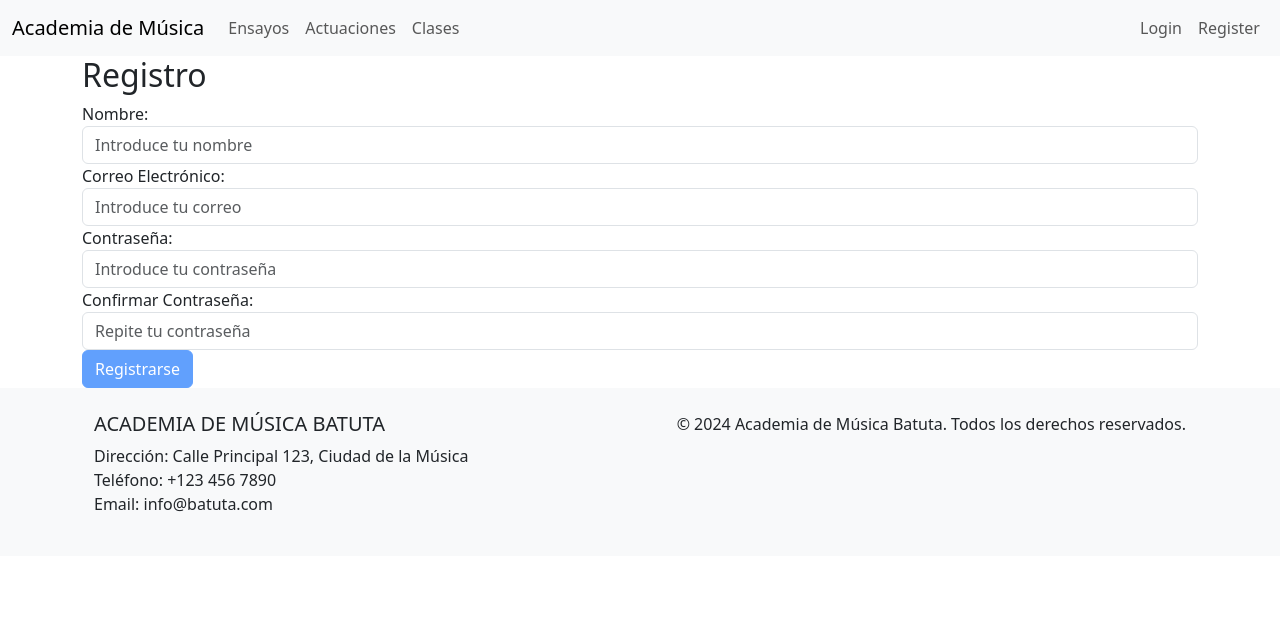
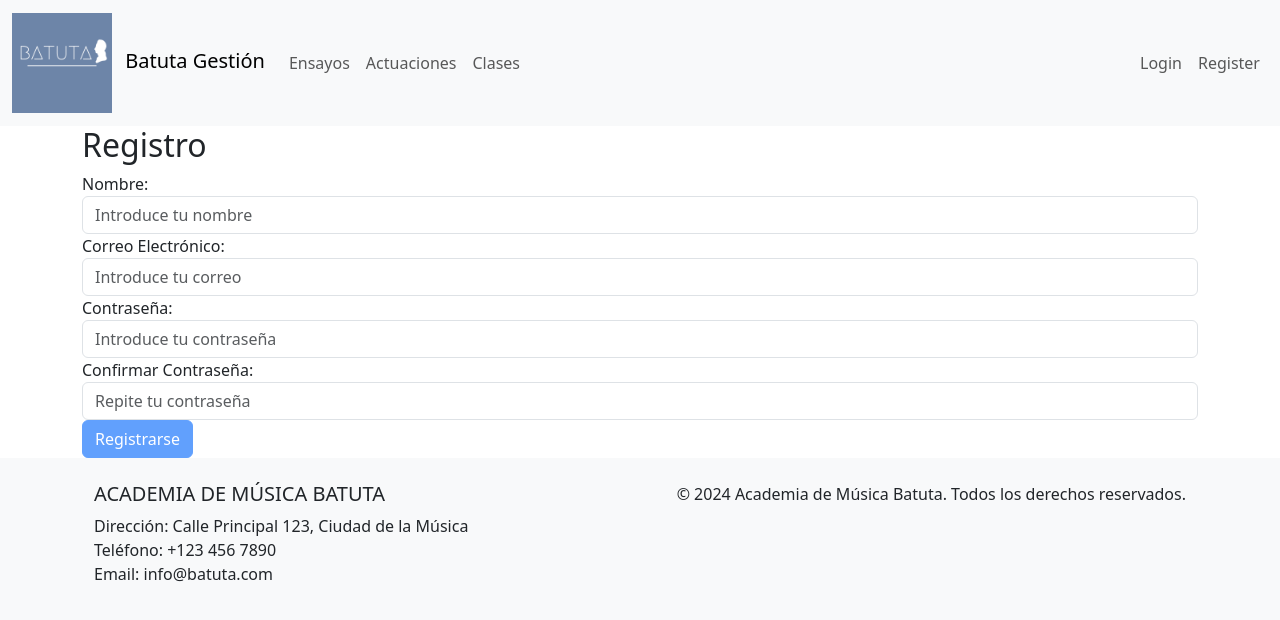
Before and after one commit to 4n483l/batuta-frontend, an Angular app: page /register in a window 1280 px wide. Shown: the top 620 px of the page. Built offline with nearby package versions, Linux system fonts and the light colour scheme.

Commit message:
login/logut  funcionando

```diff
--- a/src/app/app-routing.module.ts
+++ b/src/app/app-routing.module.ts
@@ -2,13 +2,14 @@ import { NgModule } from '@angular/core';
 import { RouterModule, Routes } from '@angular/router';
 import { LoginComponent } from './auth/login/login.component';
 import { RegisterComponent } from './auth/register/register.component';
+import { DashboardComponent } from './components/dashboard/dashboard.component';
 
 const routes: Routes = [
-  { path: '', component: LoginComponent },
+  { path: '', component: DashboardComponent },
   { path: 'register', component: RegisterComponent }, // Ruta explícita para el registro (opcional)
   { path: 'login', component: LoginComponent }, // Ruta explícita para el login (opcional)
   // Aquí puedes agregar más rutas según sea necesario, por ejemplo:
-  // { path: 'dashboard', component: DashboardComponent }
+  { path: 'dashboard', component: DashboardComponent },
   { path: '**', redirectTo: '' }, // Redirigir a la página de login si no se encuentra la ruta
 ];
 
--- a/src/app/services/auth/auth.service.ts
+++ b/src/app/services/auth/auth.service.ts
@@ -1,6 +1,6 @@
 import { Injectable } from '@angular/core';
 import { HttpClient, HttpHeaders } from '@angular/common/http';
-import { Observable } from 'rxjs';
+import { BehaviorSubject, Observable } from 'rxjs';
 import { map } from 'rxjs/operators';
 
 @Injectable({
@@ -8,6 +8,12 @@ import { map } from 'rxjs/operators';
 })
 export class AuthService {
   private API_URL = 'http://127.0.0.1:8000/api'; // URL del backend Laravel
+
+  // El estado de si el usuario está logueado. emisor de eventos
+  private loggedIn = new BehaviorSubject<boolean>(this.isAuthenticated());
+
+  // Observable para suscribirse a los cambios en el estado de autenticación
+  isLoggedIn$ = this.loggedIn.asObservable();
 
   constructor(private http: HttpClient) {}
 
@@ -19,6 +25,7 @@ export class AuthService {
         // Almacenar el token JWT en localStorage
         if (response.token) {
           localStorage.setItem('jwtToken', response.token);
+          this.loggedIn.next(true); // Emitir el evento de que el usuario está logueado
         }
         return response;
       })
@@ -32,7 +39,7 @@ export class AuthService {
   }
 
   // Método para obtener los datos del usuario autenticado
-/*   getUser(): Observable<any> {
+  /*   getUser(): Observable<any> {
     const token = this.getToken();
     const headers = new HttpHeaders({
       Authorization: `Bearer ${token}`,
@@ -53,6 +60,7 @@ export class AuthService {
   // Método para cerrar sesión
   logout(): void {
     localStorage.removeItem('jwtToken');
+    this.loggedIn.next(false); // Emitir el evento de que el usuario no está logueado
   }
 
   // Método para hacer una llamada autenticada con JWT
--- a/src/app/shared/navbar/navbar.component.html
+++ b/src/app/shared/navbar/navbar.component.html
@@ -1,6 +1,11 @@
 <nav class="navbar navbar-expand-lg navbar-light bg-light">
   <div class="container-fluid">
-    <a class="navbar-brand" href="#">Academia de Música</a>
+    <!-- Logotipo -->
+    <a class="navbar-brand" href="#">
+      <img src="assets/logo.png" alt="Academia de Música Logo" width="100" height="100"
+        class="d-inline-block align-middle me-2">
+      Batuta Gestión
+    </a>
     <button class="navbar-toggler" type="button" data-bs-toggle="collapse" data-bs-target="#navbarNav"
       aria-controls="navbarNav" aria-expanded="false" aria-label="Toggle navigation">
       <span class="navbar-toggler-icon"></span>
@@ -18,13 +23,24 @@
         </li>
       </ul>
       <ul class="navbar-nav ms-auto">
-        <li class="nav-item">
-          <a class="nav-link" href="/login">Login</a>
-        </li>
-        <li class="nav-item">
-          <a class="nav-link" href="/register">Register</a>
+        <!-- Mostrar solo si el usuario NO está logueado -->
+        <ng-container *ngIf="!isLoggedIn">
+          <li class="nav-item">
+            <a class="nav-link" href="/login">Login</a>
+          </li>
+          <li class="nav-item">
+            <a class="nav-link" href="/register">Register</a>
+          </li>
+        </ng-container>
+
+        <!-- Mostrar solo si el usuario ESTÁ logueado -->
+        <li (click)="logout()" class="nav-item" *ngIf="isLoggedIn">
+          <a class="nav-link" href="/dashboard">
+            <i class="fas fa-sign-out-alt"></i> Logout
+          </a>
         </li>
       </ul>
+
     </div>
   </div>
 </nav>
--- a/src/app/shared/navbar/navbar.component.ts
+++ b/src/app/shared/navbar/navbar.component.ts
@@ -1,10 +1,27 @@
 import { Component } from '@angular/core';
+import { AuthService } from 'src/app/services/auth/auth.service';
 
 @Component({
   selector: 'app-navbar',
   templateUrl: './navbar.component.html',
-  styleUrls: ['./navbar.component.scss']
+  styleUrls: ['./navbar.component.scss'],
 })
 export class NavbarComponent {
+  isLoggedIn: boolean = false;
 
+  constructor(private authService: AuthService) {}
+
+  ngOnInit(): void {
+    // Puedes verificar el estado de autenticación de varias maneras:
+    // Aquí se asume que el AuthService tiene un método para verificar si el usuario está logueado
+    // this.isLoggedIn = this.authService.isAuthenticated();
+    this.authService.isLoggedIn$.subscribe((loggedIn) => {
+      this.isLoggedIn = loggedIn;
+    });
+  }
+
+  logout(): void {
+    this.authService.logout();
+    this.isLoggedIn = false;
+  }
 }
--- a/src/index.html
+++ b/src/index.html
@@ -6,6 +6,10 @@
   <base href="/">
   <meta name="viewport" content="width=device-width, initial-scale=1">
   <link rel="icon" type="image/x-icon" href="favicon.ico">
+  <!-- para traer iconos  -->
+<link rel="stylesheet" href="https://cdnjs.cloudflare.com/ajax/libs/font-awesome/5.8.2/css/all.min.css"
+  integrity="sha512-rqQltXRuHxtPWhktpAZxLHUVJ3Eombn3hvk9PHjV/N5DMUYnzKPC1i3ub0mEXgFzsaZNeJcoE0YHq0j/GFsdGg=="
+  crossorigin="anonymous" referrerpolicy="no-referrer" />
 </head>
 <body>
   <app-root></app-root>
```
Also changed, not shown: src/app/components/dashboard/dashboard.component.html (line endings or trailing spaces), src/assets/logo.png (added).
